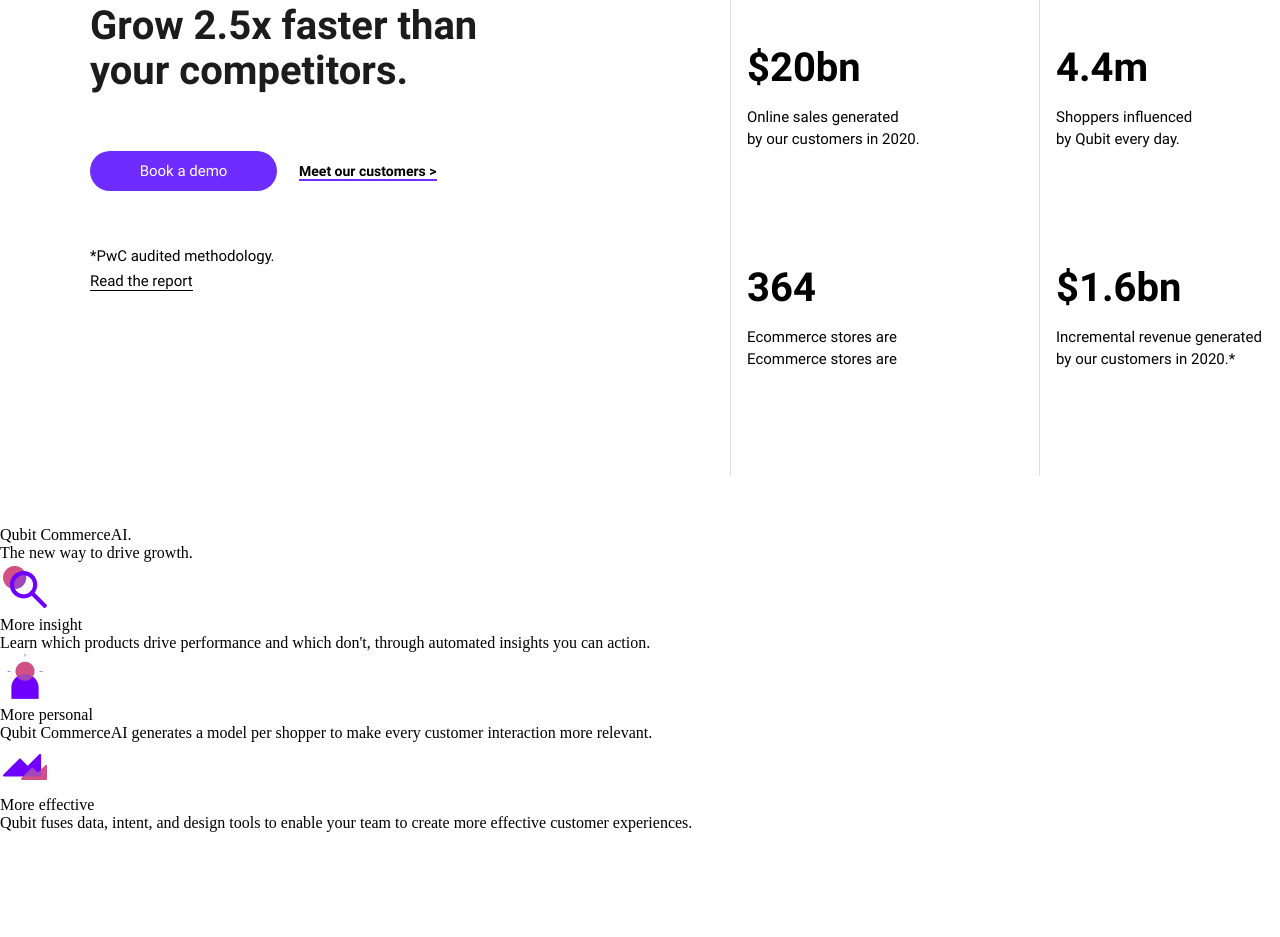
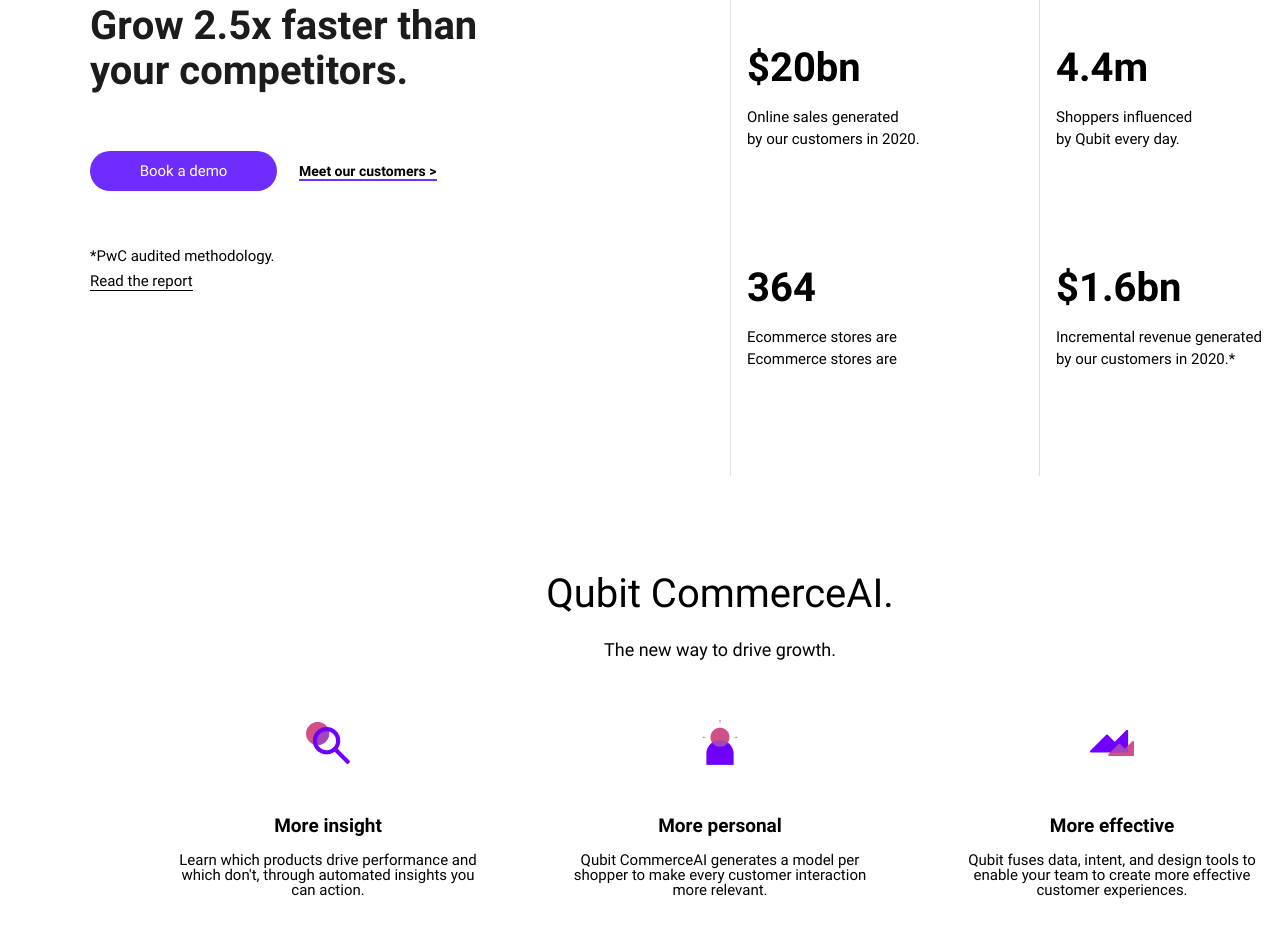
Before and after one commit to Borisolchik/Qubit, a plain HTML site: page index.html in a window 1280 px wide. Shown: the part 1218-2155 px from the top of the page. Before the commit the page ends 2050 px from the top, so only its background shows below. Drawn offline with Linux system fonts and the light colour scheme.

Commit message:
added styles for section commerce

```diff
--- a/index.css
+++ b/index.css
@@ -20,6 +20,7 @@
     min-width: 1440px;
     margin: 0 auto;
 }
+
 .header .container {
     display: flex;
     align-items: center;
@@ -296,3 +297,52 @@
     font-family: "Roboto", sans-serif;
     line-height: 22px;
 }
+
+.commerce .container {
+    padding: 44px 0 79px;
+    text-align: center;
+}
+
+.commerce-title {
+    color: #000;
+    text-align: center;
+    font-size: 40px;
+    font-family: "Roboto", sans-serif;
+    margin-bottom: 22px;
+}
+
+.commerce-description {
+    color: #000;
+    text-align: center;
+    font-size: 18px;
+    font-family: "Roboto", sans-serif;
+    margin-bottom: 58px;
+}
+
+.commerce-items {
+    display: flex;
+    align-items: baseline;
+    justify-content: space-between;
+    width: 1104px;
+    max-width: 1104px;
+    margin: 0 auto;
+}
+
+.commerce-item-title {
+    color: #000;
+    text-align: center;
+    font-size: 19px;
+    font-family: "Roboto", sans-serif;
+    font-weight: 700;
+    margin-top: 42px;
+    margin-bottom: 16px;
+}
+
+.commerce-item-description {
+    max-width: 320px;
+    color: #000;
+    text-align: center;
+    font-size: 15px;
+    font-family: "Roboto", sans-serif;
+    line-height: 15px;
+}
```
Also changed, not shown: index.html (+12 -4 lines).
